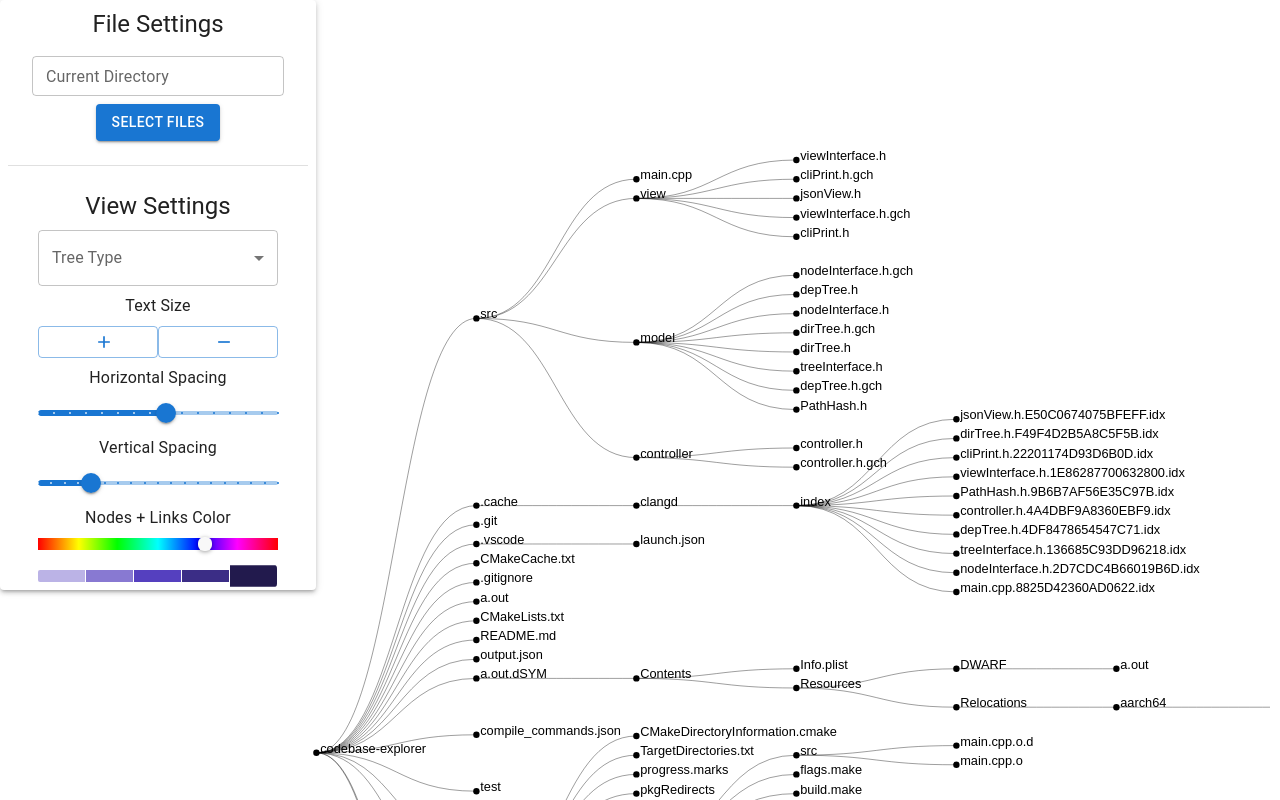
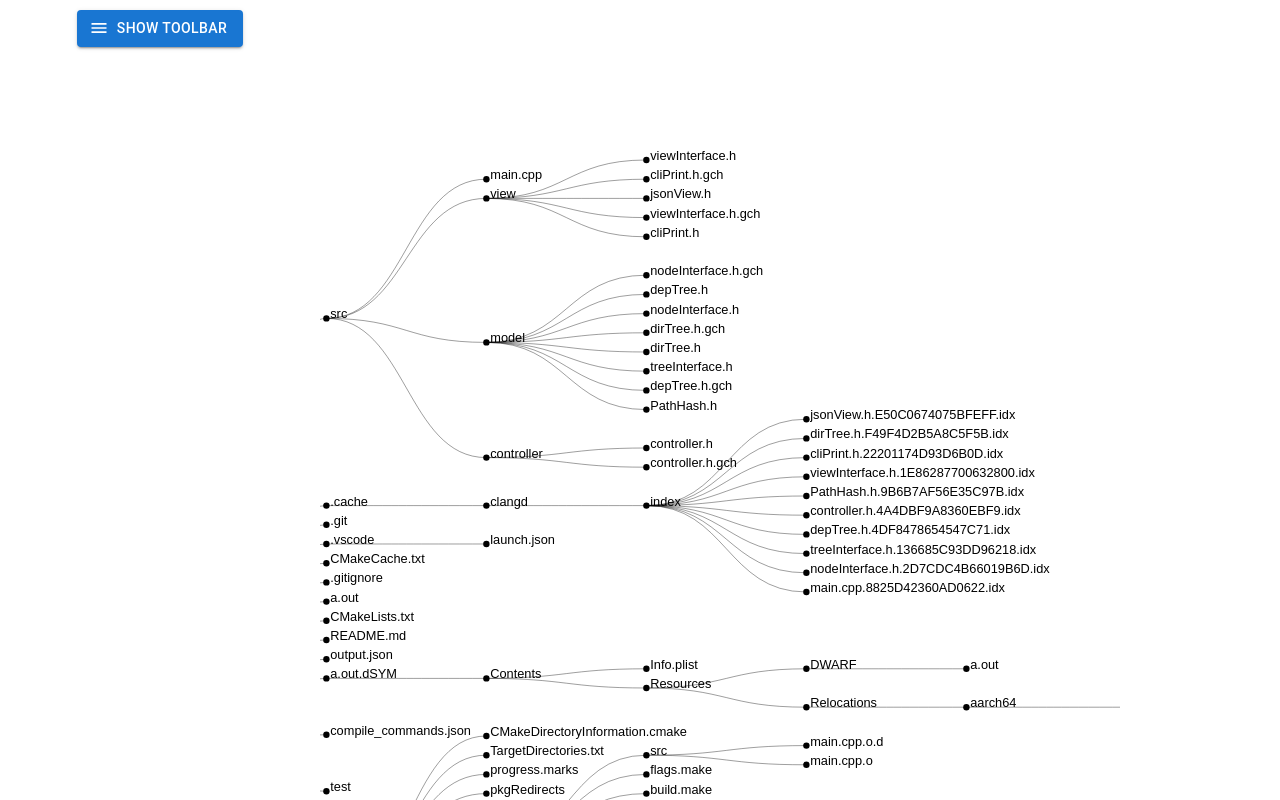
Before and after one commit to cyber-shah/codebase-explorer, a React (Create React App) app in the folder frontend/: page / in a window 1280 px wide. Shown: the top 800 px of the page. Built offline with nearby package versions, Linux system fonts and the light colour scheme.

Commit message:
toolbar issues as overlay

```diff
--- a/frontend/public/index.html
+++ b/frontend/public/index.html
@@ -24,7 +24,7 @@
       work correctly both with client-side routing and a non-root public URL.
       Learn how to configure a non-root public URL by running `npm run build`.
     -->
-    <title>React App</title>
+    <title>Codebase Explorer</title>
   </head>
   <body>
     <noscript>You need to enable JavaScript to run this app.</noscript>
--- a/frontend/src/App.js
+++ b/frontend/src/App.js
@@ -1,10 +1,15 @@
-import { Box } from '@mui/material';
+import { Box, Button } from '@mui/material';
 import './App.css';
 import LinePlot from './Components/LinePlot.js';
 import ToolDrawer from './Components/ToolDrawer';
 import { useState } from 'react';
 import ForceTree from './Components/ForceTree';
 import { SliderPicker } from 'react-color';
+import MenuIcon from '@mui/icons-material/Menu';
+import { TreeView } from '@mui/x-tree-view/TreeView';
+import { TreeItem } from '@mui/x-tree-view/TreeItem';
+
+//TODO: use this treeview inside toolbar
 
 const data2 =
 {
@@ -657,19 +662,24 @@ const data2 =
 function App() {
   const style = {
     main: {
-      display: 'flex',
-      flexDirection: 'row',
       height: '100vh',
     },
-    toolbar: {
+    toolbarContainer: {
       width: '25vw',
       maxWidth: '300px',
+      padding: '10px',
+      backgroundColor: 'white',
+      position: 'fixed',
+      top: 0,
+      left: 0,
       height: '100vh',
+      zIndex: 1000,
     },
-    data: {
+    dataContainer: {
       width: '75vw',
       height: '100vh',
       margin: '0 auto',
+      overflow: 'auto', // Add this to enable scrolling if needed
     },
   };
 
@@ -682,10 +692,21 @@ function App() {
   const [textSize, setTextSize] = useState(20);
   const [nodeColor, setNodeColor] = useState('#000000');
 
+  const [isToolbarVisible, setToolbarVisible] = useState(false);
+
+
   return (
     <div className="App" style={style.main}>
 
-      <Box style={style.toolbar}>
+      <div className="overlay" style={style.toolbarContainer}>
+        <Button variant="contained" startIcon={<MenuIcon />} onClick={() => {
+          setToolbarVisible(!isToolbarVisible);
+        }}>
+          Show Toolbar
+        </Button>
+
+        {isToolbarVisible && (
+          <div className="overlay">
             <ToolDrawer
               setdx={setdx}
               setdy={setdy}
@@ -697,13 +718,11 @@ function App() {
               textSize={textSize}
               setNodeColor={setNodeColor}
             />
-      </Box>
+          </div>
+        )}
+      </div>
 
-
-
-
-      <Box style={style.data} >
-
+      <div className="overlay" style={style.dataContainer}>
         <LinePlot
           data={data2}
           dx={dx}
@@ -714,13 +733,10 @@ function App() {
           nodeColor={nodeColor}
         />
 
-
         < ForceTree
           data={data2}
         />
-      </Box>
-
-
+      </div>
 
     </div>
   );
```
Lines whose indentation alone changed are shown as unchanged.
